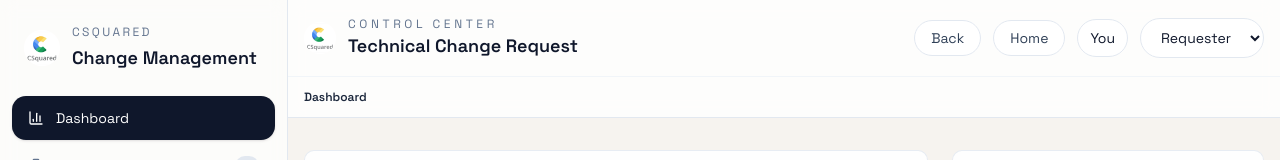
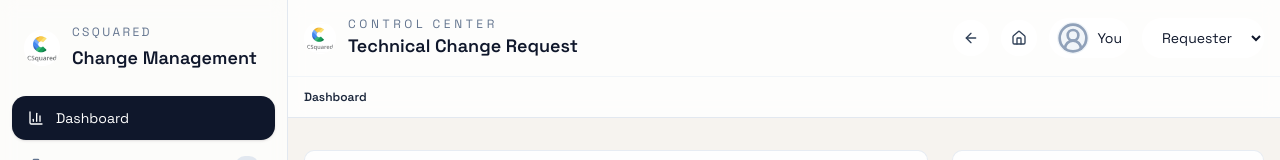
Before and after one commit to CSq-Internal/change-management, a Next.js app: page / in a window 1280 px wide. Shown: the top 160 px of the page. Built offline with nearby package versions, Linux system fonts and the light colour scheme.

Commit message:
feat: enhance Prisma integration and add PostgreSQL adapter; update configuration and improve error handling

```diff
--- a/next.config.ts
+++ b/next.config.ts
@@ -1,7 +1,7 @@
 import type { NextConfig } from "next";
 
 const nextConfig: NextConfig = {
-  allowedDevOrigins: ["https://thin-ants-write.loca.lt"],
+  allowedDevOrigins: ["https://thin-ants-write.loca.lt", "https://red-onions-lay.loca.lt"],
 };
 
 export default nextConfig;
--- /dev/null
+++ b/prisma.config.ts
@@ -0,0 +1,6 @@
+import { defineConfig } from "prisma/config"
+
+export default defineConfig({
+  schema: "prisma/schema.prisma",
+  datasource: process.env.DATABASE_URL ? { url: process.env.DATABASE_URL } : undefined,
+})
--- a/src/app/api/changes/route.ts
+++ b/src/app/api/changes/route.ts
@@ -1,10 +1,18 @@
 import { NextResponse } from 'next/server'
-import { prisma } from '@/server/db'
+import { getPrisma } from '@/server/db'
 
 export async function GET() {
-  const items = await prisma.changeRequest.findMany({
-    orderBy: { updatedAt: 'desc' },
-    include: { approvals: true, attachments: true }
-  })
-  return NextResponse.json(items)
+  try {
+    const prisma = getPrisma()
+    const items = await prisma.changeRequest.findMany({
+      orderBy: { updatedAt: 'desc' },
+      include: { approvals: true, attachments: true }
+    })
+    return NextResponse.json(items)
+  } catch (error) {
+    return NextResponse.json(
+      { error: 'Database is not configured. Set DATABASE_URL or PRISMA_ACCELERATE_URL.' },
+      { status: 500 }
+    )
+  }
 }
--- a/src/components/app-shell.tsx
+++ b/src/components/app-shell.tsx
@@ -3,10 +3,11 @@
 import Link from "next/link"
 import { usePathname, useRouter } from "next/navigation"
 import Image from "next/image"
+import { useState } from "react"
 import { useStore } from "@/lib/store"
 import type { Role } from "@/lib/types"
 import { cn } from "@/lib/utils"
-import { BarChart3, ClipboardList, FileClock, GitCompare, ShieldCheck } from "lucide-react"
+import { ArrowLeft, BarChart3, ClipboardList, FileClock, GitCompare, Home, ShieldCheck, UserCircle2 } from "lucide-react"
 import { Toaster } from "@/components/ui/toaster"
 
 const navItems = [
@@ -20,6 +21,7 @@ const navItems = [
 export function AppShell({ children }: { children: React.ReactNode }) {
   const pathname = usePathname()
   const router = useRouter()
+  const [avatarUrl, setAvatarUrl] = useState<string | null>(null)
   const { changes, currentUser, role, setRole } = useStore()
   const myRequests = changes.filter((c) => c.requester === currentUser.id)
   const pendingApprovals = changes.filter(
@@ -95,24 +97,44 @@ export function AppShell({ children }: { children: React.ReactNode }) {
               </div>
               <div className="flex items-center gap-3 text-sm">
                 <button
-                  className="inline-flex h-9 items-center gap-2 rounded-full border border-slate-200 bg-white px-4 text-sm text-slate-700 transition hover:bg-slate-50"
+                  className="inline-flex h-9 w-9 items-center justify-center rounded-full bg-white text-slate-700 transition hover:bg-slate-50"
                   onClick={() => router.back()}
+                  aria-label="Go back"
                 >
-                  Back
+                  <ArrowLeft className="h-4 w-4" />
                 </button>
                 <Link
                   href="/"
-                  className="inline-flex h-9 items-center rounded-full border border-slate-200 bg-white px-4 text-sm text-slate-700 transition hover:bg-slate-50"
+                  className="inline-flex h-9 w-9 items-center justify-center rounded-full bg-white text-slate-700 transition hover:bg-slate-50"
+                  aria-label="Go home"
                 >
-                  Home
+                  <Home className="h-4 w-4" />
                 </Link>
-                <div className="rounded-full border border-slate-200 bg-white px-3 py-2">
-                  {currentUser.name}
-                </div>
+                <label className="flex cursor-pointer items-center gap-2 rounded-full bg-white px-2 py-1">
+                  <span className="relative h-8 w-8 overflow-hidden rounded-full bg-slate-100">
+                    {avatarUrl ? (
+                      <Image src={avatarUrl} alt="Profile" fill className="object-cover" />
+                    ) : (
+                      <UserCircle2 className="h-8 w-8 text-slate-400" />
+                    )}
+                  </span>
+                  <span className="text-sm">{currentUser.name}</span>
+                  <input
+                    type="file"
+                    accept="image/*"
+                    className="hidden"
+                    onChange={(event) => {
+                      const file = event.target.files?.[0]
+                      if (!file) return
+                      const url = URL.createObjectURL(file)
+                      setAvatarUrl(url)
+                    }}
+                  />
+                </label>
                 <select
                   value={role}
                   onChange={(event) => setRole(event.target.value as Role)}
-                  className="h-10 rounded-full border border-slate-200 bg-white px-4 text-sm"
+                  className="h-10 rounded-full bg-white px-4 text-sm"
                 >
                   <option value="requester">Requester</option>
                   <option value="approver">Approver</option>
--- a/src/server/db.ts
+++ b/src/server/db.ts
@@ -1,5 +1,33 @@
 import { PrismaClient } from '@prisma/client'
+import { PrismaPg } from '@prisma/adapter-pg'
+import { Pool } from 'pg'
 
-const globalForPrisma = global as unknown as { prisma: PrismaClient | undefined }
-export const prisma = globalForPrisma.prisma ?? new PrismaClient({ log: ['warn','error'] })
-if (process.env.NODE_ENV !== 'production') globalForPrisma.prisma = prisma
+const globalForPrisma = global as unknown as {
+  prisma: PrismaClient | undefined
+  pool: Pool | undefined
+}
+
+function createPrismaClient() {
+  const accelerateUrl = process.env.PRISMA_ACCELERATE_URL
+  if (accelerateUrl) {
+    return new PrismaClient({ accelerateUrl, log: ['warn', 'error'] })
+  }
+
+  const connectionString = process.env.DATABASE_URL
+  if (!connectionString) {
+    throw new Error('DATABASE_URL or PRISMA_ACCELERATE_URL must be set to use PrismaClient.')
+  }
+
+  const pool = globalForPrisma.pool ?? new Pool({ connectionString })
+  if (process.env.NODE_ENV !== 'production') globalForPrisma.pool = pool
+
+  const adapter = new PrismaPg(pool)
+  return new PrismaClient({ adapter, log: ['warn', 'error'] })
+}
+
+export function getPrisma() {
+  if (!globalForPrisma.prisma) {
+    globalForPrisma.prisma = createPrismaClient()
+  }
+  return globalForPrisma.prisma
+}
```
Also changed, not shown: package.json (+6 -1 lines), 2 other files (tests, documents, lock files or other folders).
